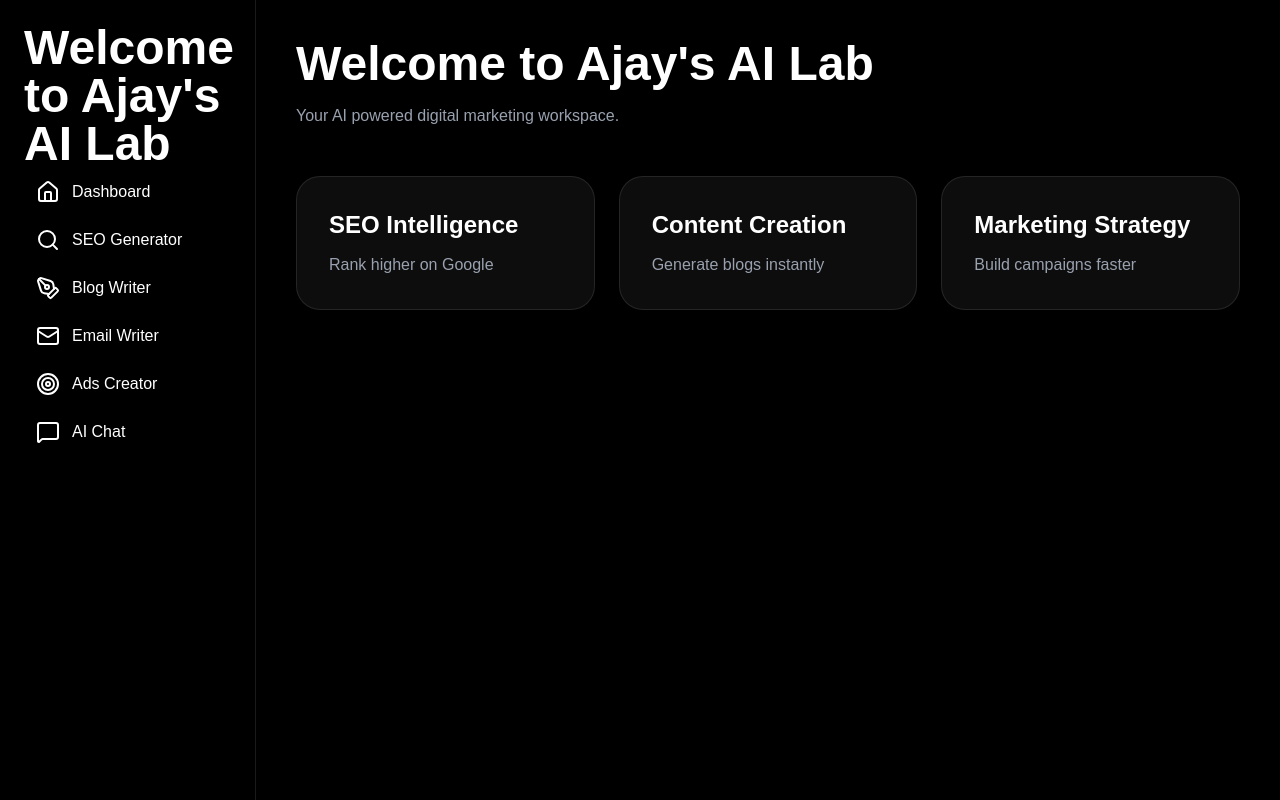
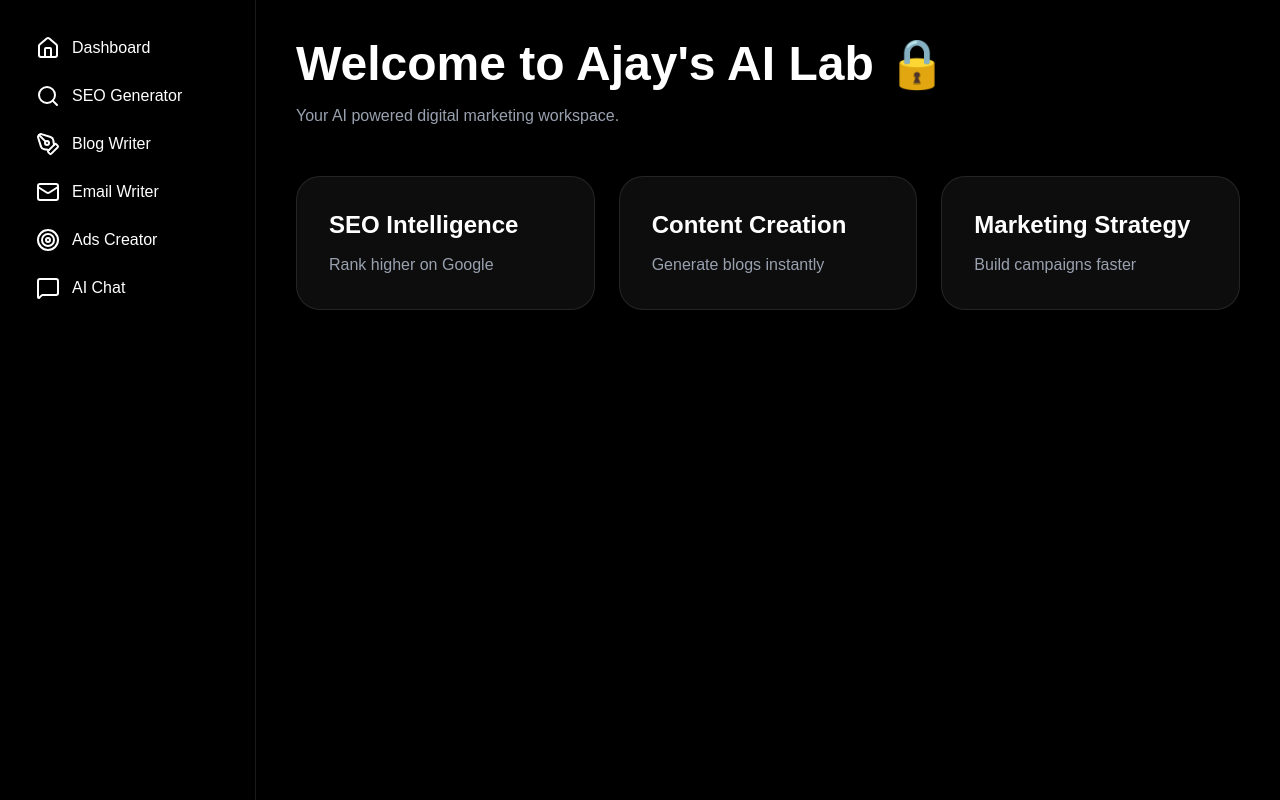
Before and after one commit to ajaybhat4839/ajays-ai-marketing-lab, a Next.js app: page /dashboard in a window 1280 px wide. Built offline with nearby package versions, Linux system fonts and the light colour scheme.

Commit message:
update dashboard welcome message

```diff
--- a/app/dashboard/page.tsx
+++ b/app/dashboard/page.tsx
@@ -37,7 +37,7 @@ text-5xl
 font-bold
 ">
 
-Welcome to Ajay's AI Lab
+
 
 </h1>
 
@@ -108,7 +108,7 @@ text-5xl
 font-bold
 ">
 
-Welcome to Ajay's AI Lab
+Welcome to Ajay's AI Lab 🔒
 
 </h1>
 
```
